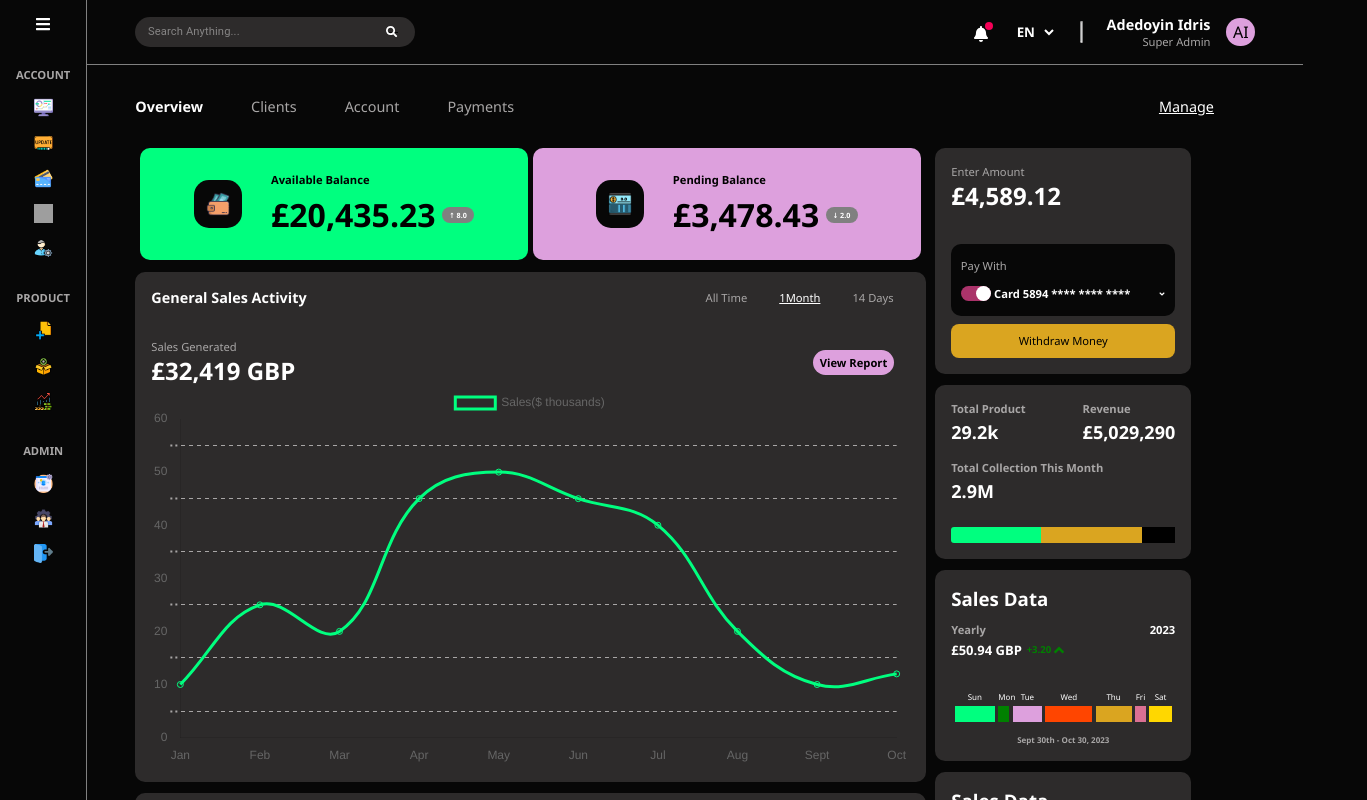
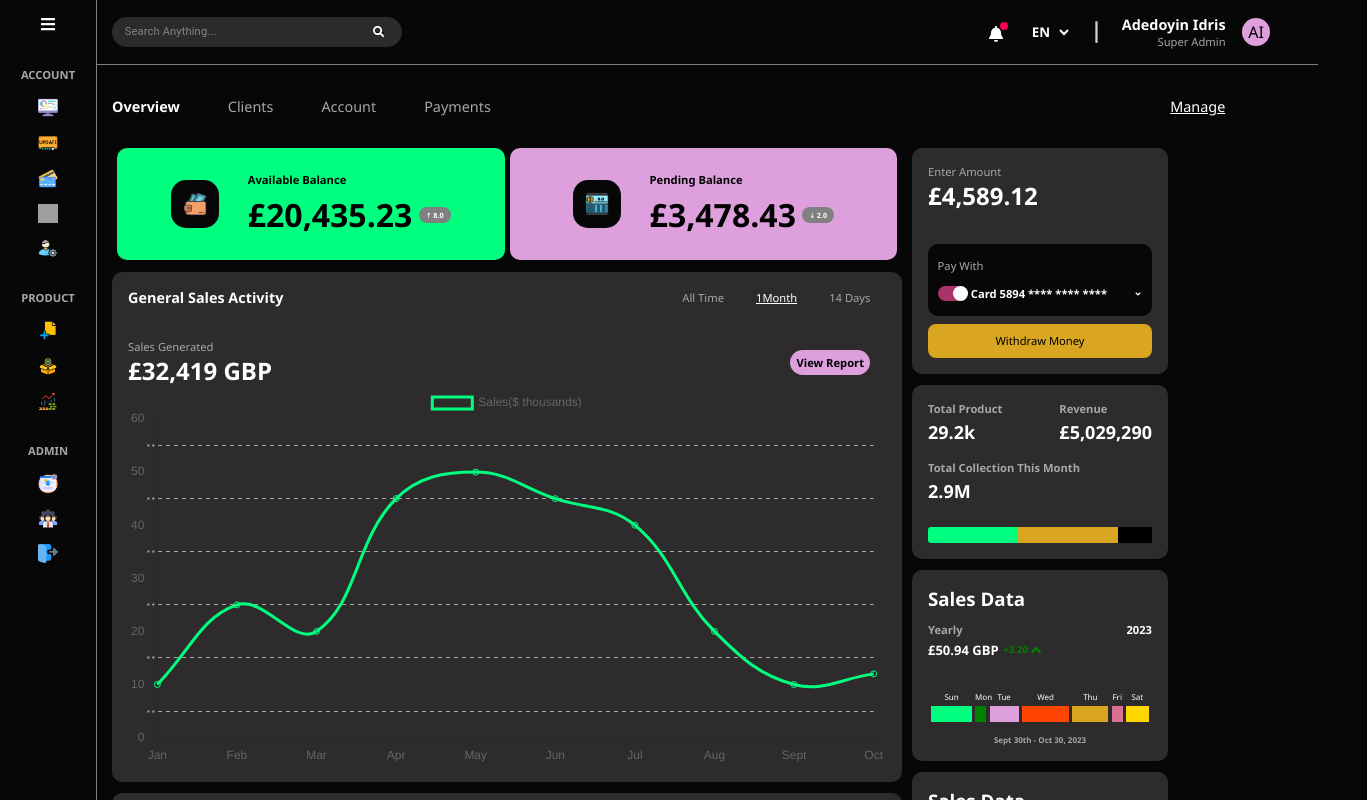
Before and after one commit to DevAdedoyin/monify, a React (Create React App) app: page / in a window 1280 px wide. Shown: the top 800 px of the page, 1367 px wide, since content can reach past the window. Built offline with nearby package versions, Linux system fonts and the light colour scheme; grey boxes are pictures that could not be loaded.

Commit message:
Width adjustment for sidenav done

```diff
--- a/src/components/Dashboard/DashboardHeader.module.css
+++ b/src/components/Dashboard/DashboardHeader.module.css
@@ -12,7 +12,6 @@
 .inputContainer {
     width: 50%;
     padding-left: 3rem;
-
 }
 
 .input {
--- a/src/components/Sidebar/Sidebar.module.css
+++ b/src/components/Sidebar/Sidebar.module.css
@@ -1,35 +1,51 @@
 /* MAIN */
 .mainStyle {
-    width: 87%;
+    width: 89%;
+    margin-left: 12%;
 }
 
 .mainStyleClosed {
-    width: 95%;
+    width: 98%;
+    margin-left: 5%;
 }
 /* MAIN CLOSED */
 
 /* SIDENAV CONTAINER */
 .container {
     display: flex;
-    /* position: sticky; */
 }
 
 .sideNavContainer {
-    height: 100vh;
     border-right: 1px groove var(--border-color);
     padding-left: 1rem;
     padding-right: 1rem;
-    width: 17%;
+    width: 12%;
     transition: all ease-in 0.2s;
 }
 
+.sideNavContainerOpen {
+    height: 100%;
+    position: fixed;
+    overflow-y: auto;
+    border-right: 1px groove var(--border-color);
+    padding-left: 1rem;
+    padding-right: 1rem;
+    width: 12%;
+    transition: all ease-in 0.2s;
+    top: 0;
+}
+
 .sideNavContainerClosed {
+    top: 0;
+    height: 100%;
+    position: fixed;
+    overflow-y: auto;
     height: 100vh;
     width: 5%;
     border-right: 1px groove var(--border-color);
     padding-left: 1rem;
     padding-right: 1rem;
-    transition: all ease-in 0.3s;
+    transition: all ease-in 0.2s;
 }
 /* SIDENAV CONTAINER END */
 
--- a/src/components/Sidebar/Sidebar.tsx
+++ b/src/components/Sidebar/Sidebar.tsx
@@ -19,7 +19,7 @@ export default function Sidebar({ children }: Props) {
       <div
         className={
           isOpen
-            ? SidebarStyle.sideNavContainer
+            ? `${SidebarStyle.sideNavContainer} ${SidebarStyle.sideNavContainerOpen}`
             : SidebarStyle.sideNavContainerClosed
         }
       >
```
